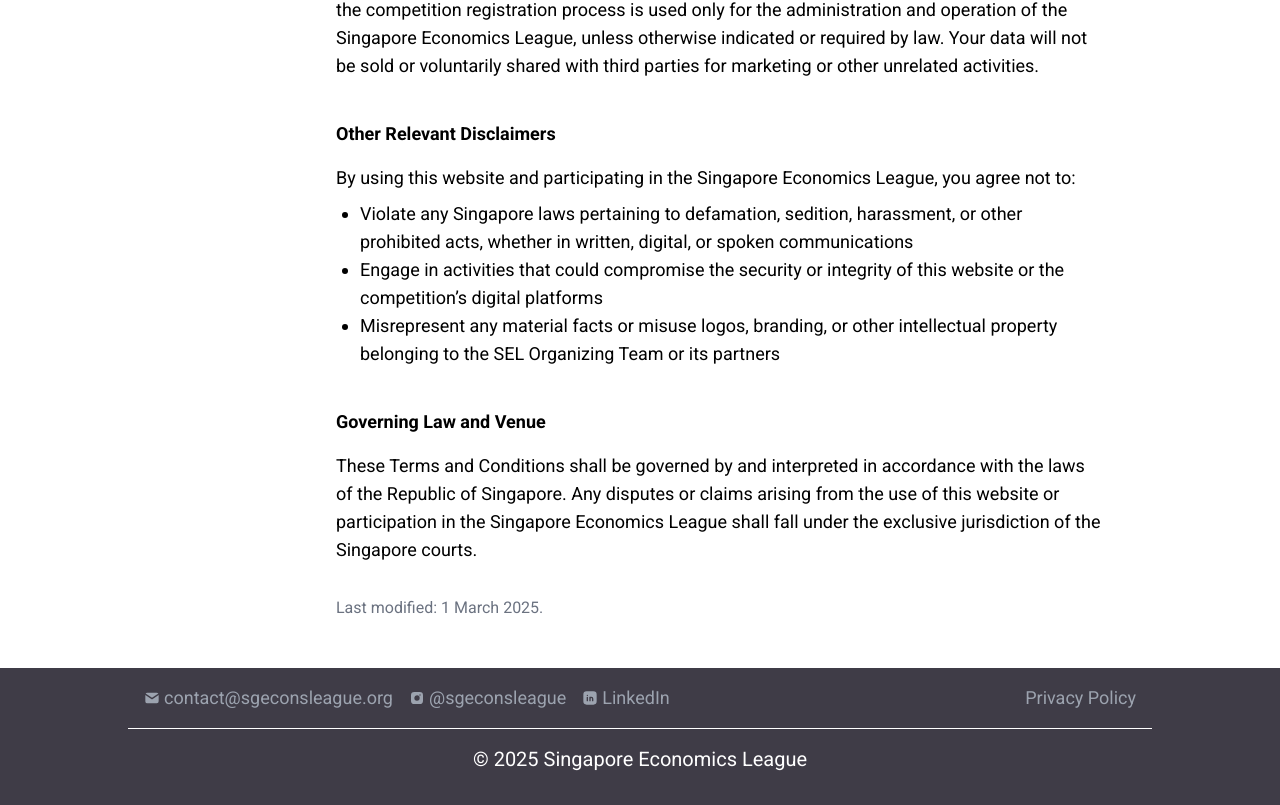
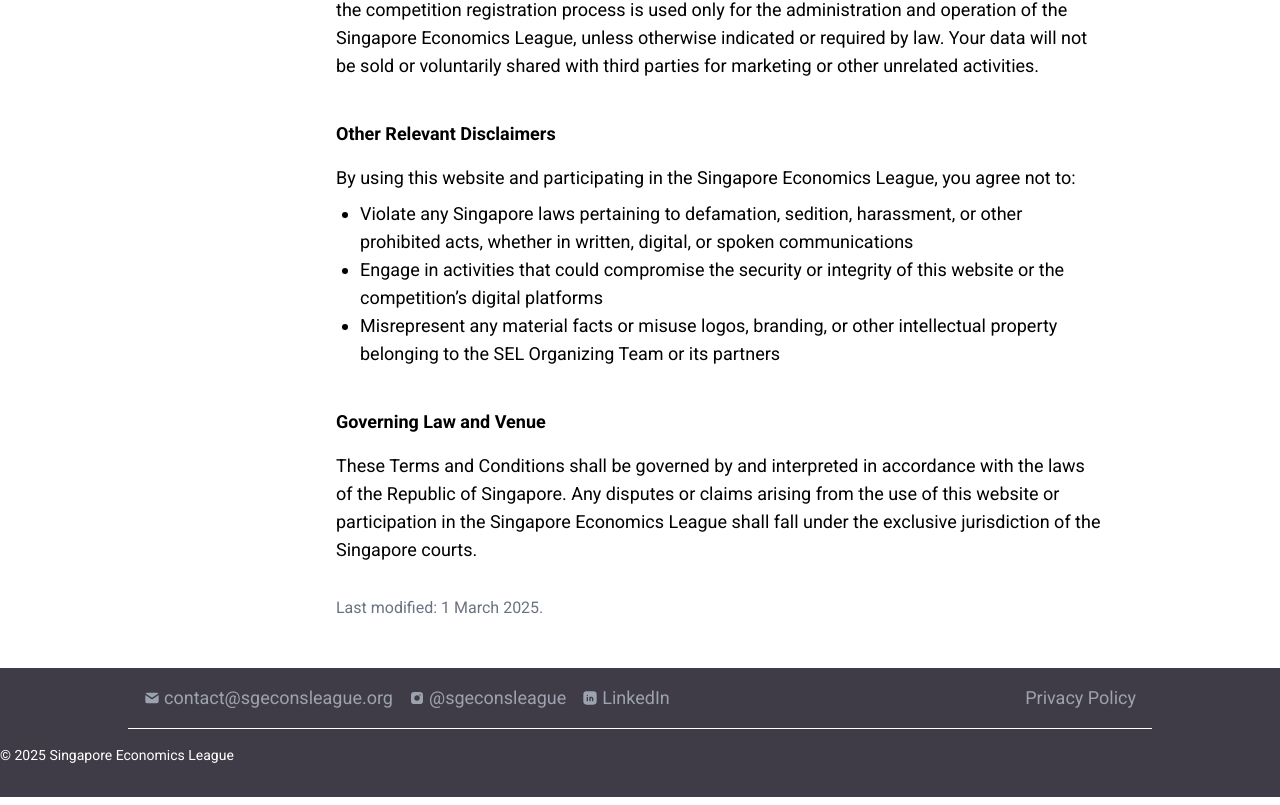
Before and after one commit to jonyewcodes/old, a Next.js app: page /rules in a window 1280 px wide. Shown: the part 8626-9431 px from the top of the page. Built offline with nearby package versions, Linux system fonts and the light colour scheme.

Commit message:
Mobile view for footer

```diff
--- a/app/components/Footer.tsx
+++ b/app/components/Footer.tsx
@@ -4,8 +4,8 @@ export default function Footer() {
   return (
     <footer className="relative bg-footer text-lg text-gray-400 mt-12">
       <div className="absolute top-0 left-0 w-full h-2 pointer-events-none" />
-      <div className="relative max-w-screen-lg mx-auto px-4 py-4 flex items-center justify-between">
-        <div className="flex items-center gap-4">
+      <div className="relative max-w-screen-lg mx-auto px-4 py-4 flex flex-col sm:flex-row items-start sm:items-center justify-between">
+        <div className="flex flex-col sm:flex-row items-start sm:items-center gap-4 mb-4 sm:mb-0">
           <Link
             href="mailto:contact@sgeconsleague.org"
             className="group flex items-center gap-1 hover:text-white transition"
@@ -67,8 +67,8 @@ export default function Footer() {
           Privacy Policy
         </Link>
       </div>
-      <hr className="mx-auto max-w-screen-lg border-t border-white" />
-      <div className="text-center py-4 text-xl text-white pb-8">
+      <hr className="mx-4 sm:mx-auto max-w-screen-lg border-t border-white  " />
+      <div className="text-center sm:text-left py-4 text-sm text-white pb-8">
         © 2025 Singapore Economics League
       </div>
     </footer>
```
